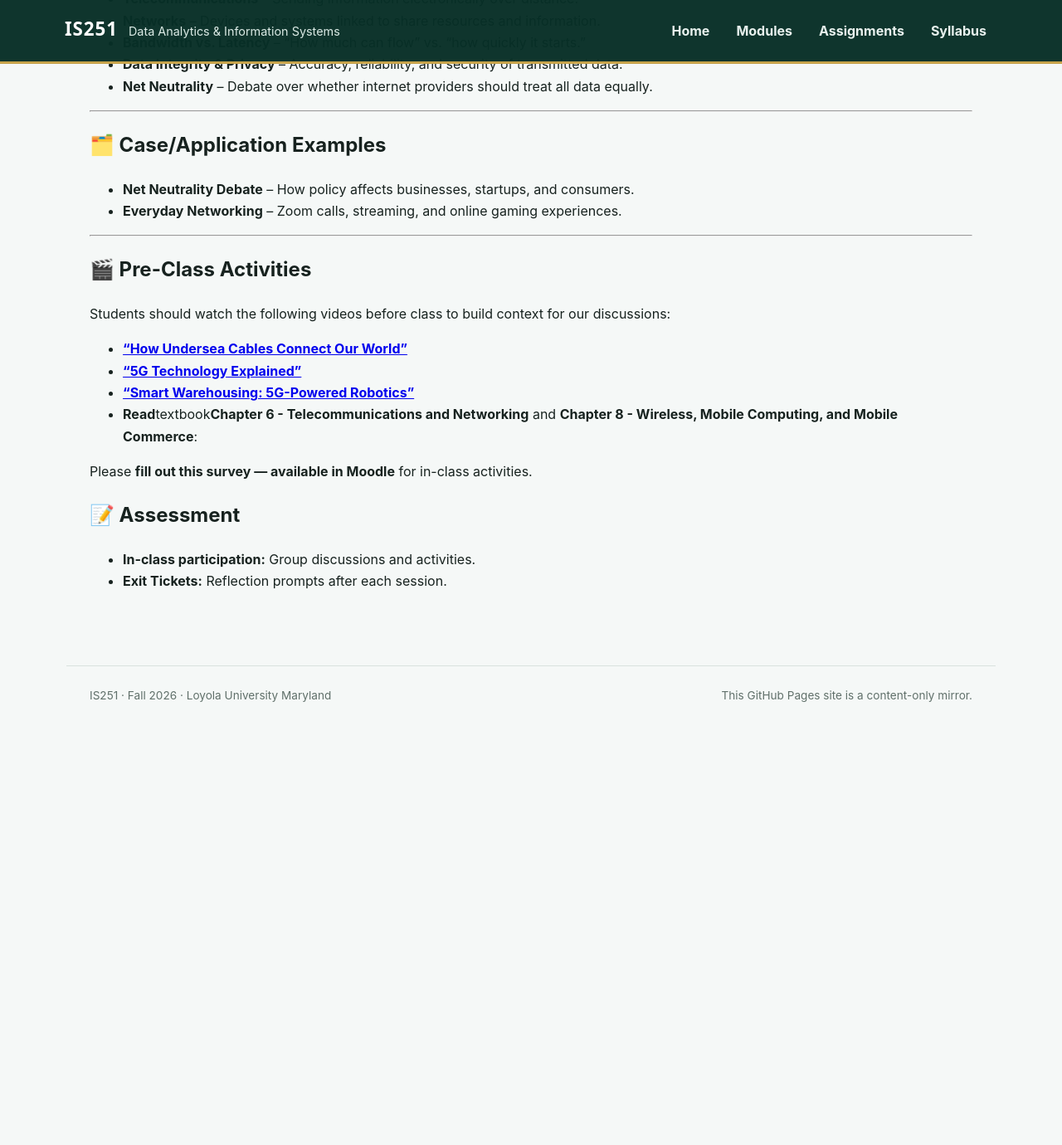
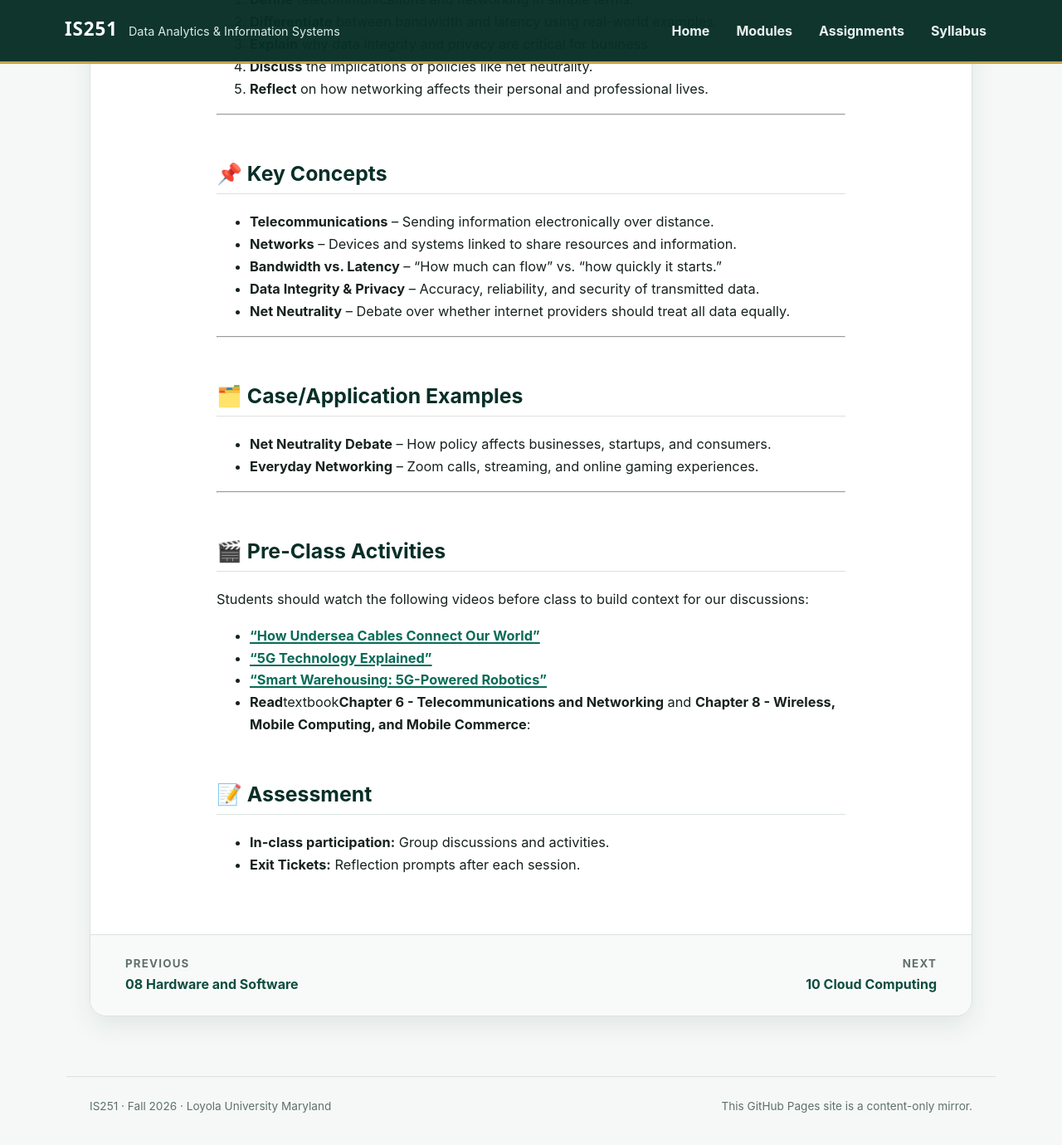
Before and after one commit to dyim-loyola/is251, a Jekyll site: the page built from modules/09-telecommunications-and-networking.md, in a window 1280 px wide and 1400 px high, scrolled down 828 px. Shown: the top 1380 px of the window at 83% size. Built offline with Jekyll 4.4.1, drawn with Linux system fonts in a browser that asks for light colours; before the commit the page ends 1733 px from its top, so only the background shows below that; some of the changed text lies outside the part shown.

Commit message:
Refresh Sites mirror: modules/09-telecommunications-and-networking.md

```diff
--- a/modules/09-telecommunications-and-networking.md
+++ b/modules/09-telecommunications-and-networking.md
@@ -1,12 +1,15 @@
 ---
-layout: default
+layout: module
 title: "09 Telecommunications & Networking"
 permalink: /modules/09-telecommunications-and-networking/
 module_number: "09"
+module_title: "Telecommunications & Networking"
 module_date: "2026-10-27"
+previous_url: "/modules/08-hardware-and-software/"
+previous_label: "08 Hardware and Software"
+next_url: "/modules/10-cloud-computing/"
+next_label: "10 Cloud Computing"
 ---
-
-**Module date:** 2026-10-27
 
 # Module 09: Telecommunications & Networking
 
@@ -56,8 +59,6 @@ Students should watch the following videos before class to build context for our
 - [**"Smart Warehousing: 5G-Powered Robotics"**](https://youtu.be/KdI3YXWhv3E)
 - **Read**textbook**Chapter 6 - Telecommunications and Networking** and **Chapter 8 - Wireless, Mobile Computing, and Mobile Commerce**:
 
-Please **fill out this survey — available in Moodle** for in-class activities.
-
 ## 📝 Assessment
 
 - **In-class participation:** Group discussions and activities.
```
